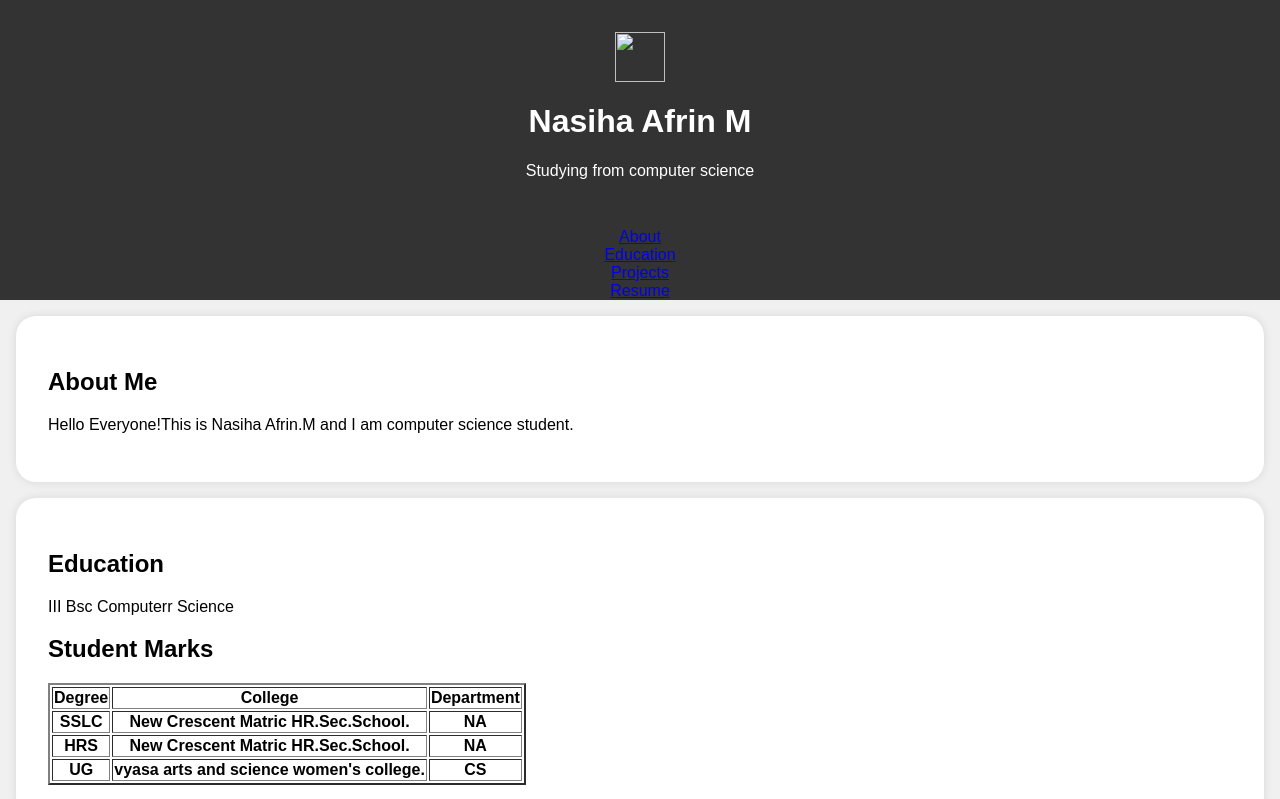
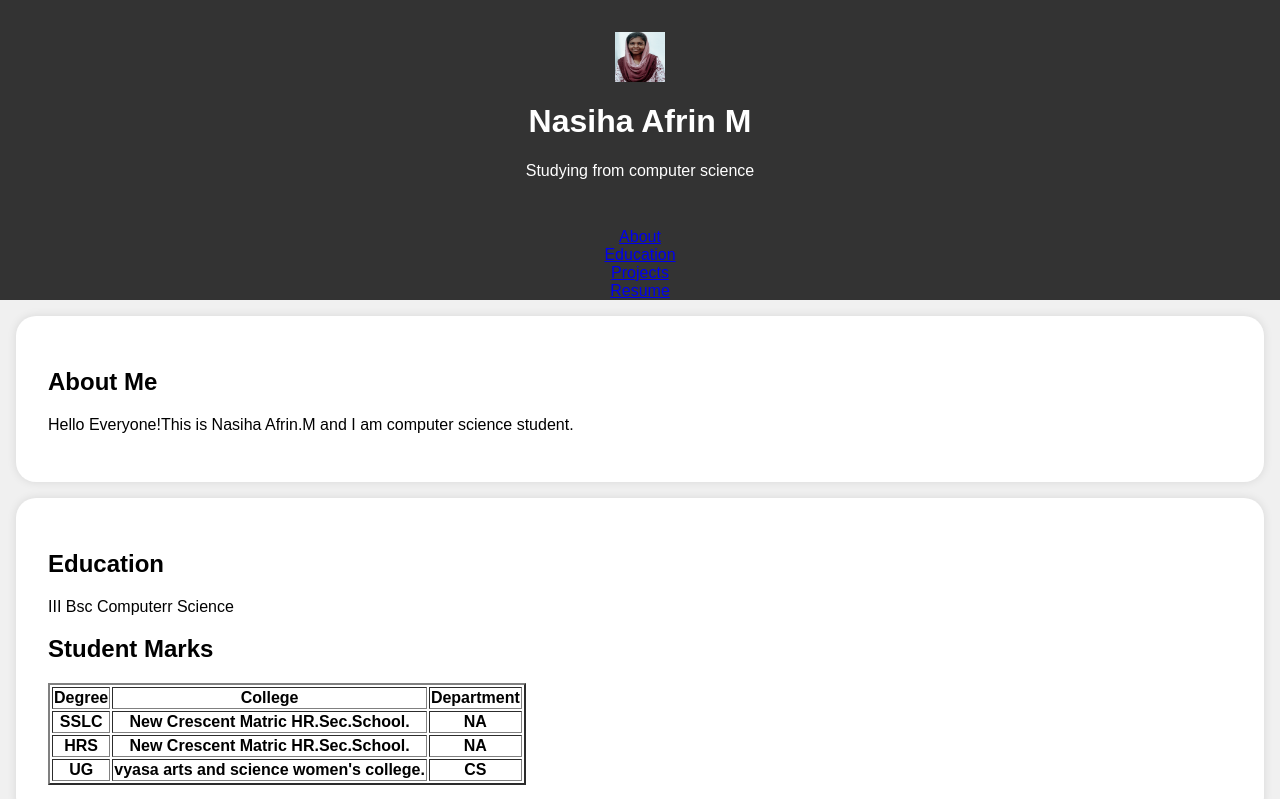
Before and after one commit to nasihaafrinm/digital-portfolio., a plain HTML site: page index.html in a window 1280 px wide. Shown: the top 799 px of the page. Drawn offline with Linux system fonts and the light colour scheme.

Commit message:
Update index.html

```diff
--- a/index.html
+++ b/index.html
@@ -70,7 +70,7 @@ color:#fff;
 <body>
 <header>
 <div class="header-content">
-<img src="c:\Users\user25\Downloads\nasihaafrin.jpg" width="50px" height="50px" >
+<img src="IMG_20231025_150614.jpg" width="50px" height="50px" >
 <h1> Nasiha Afrin M</h1>
 <p> Studying from computer science </p>
 </div>
```
